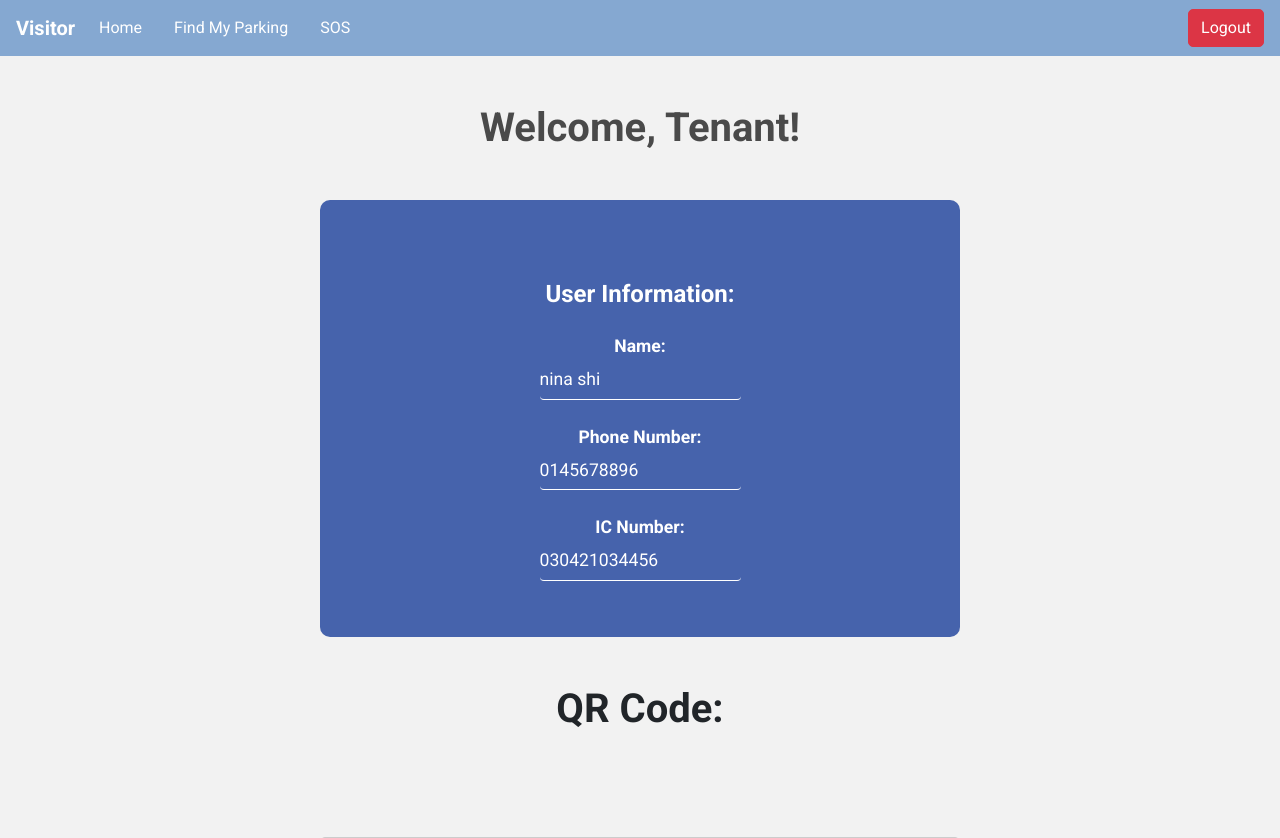
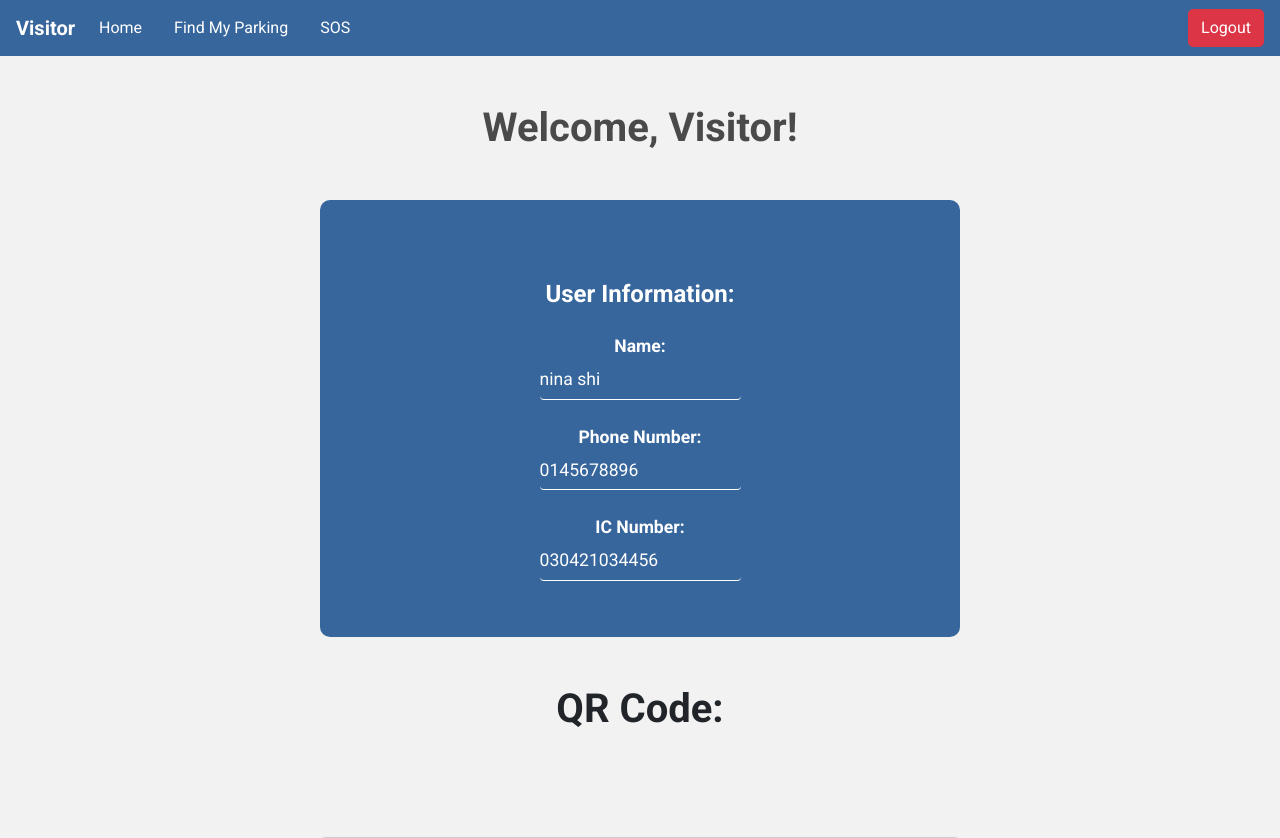
Before and after one commit to 1221302294/SE-Project-3, a Flask app: page /visitor in a window 1280 px wide. Shown: the top 838 px of the page. Run offline with Flask 3, Linux system fonts and the light colour scheme; a user stored in the database is signed in.

Commit message:
upd visitor

```diff
--- a/templates/visitor.html
+++ b/templates/visitor.html
@@ -61,7 +61,7 @@
   }
 
   .user-info {
-    background-color: #4663ac;
+    background-color: #37669c;
     padding: 2rem;
     color: white;
     border-radius: 10px;
@@ -127,7 +127,7 @@
 
 </style>
 <body>
-    <nav class="navbar navbar-expand-lg navbar-light" style="background-color: #85A8D1; color: white;"> <!-- Set background color to #85A8D1 and text color to white -->
+    <nav class="navbar navbar-expand-lg navbar-light" style="background-color: #37669c; color: white;"> <!-- Set background color to #85A8D1 and text color to white -->
         <a class="navbar-brand" href="#" style="color: white;">Visitor</a> <!-- Set text color to white -->
         <button class="navbar-toggler" type="button" data-toggle="collapse" data-target="#navbarNav" aria-controls="navbarNav" aria-expanded="false" aria-label="Toggle navigation">
           <span class="navbar-toggler-icon"></span>
@@ -141,7 +141,7 @@
               <a class="nav-link" href="{{ url_for('find_parking') }}" style="color: white;">Find My Parking</a>
             </li>
             <li class="nav-item">
-              <a class="nav-link" href="{{ url_for('submit_sos') }}" style="color: white;">SOS</a>
+              <a class="nav-link" href="{{ url_for('sos_button') }}" style="color: white;">SOS</a>
             </li>
           </ul>
         </div>
@@ -155,7 +155,7 @@
 
 
     <div class="mt-3"></div>
-  <h1>Welcome, Tenant!</h1>
+  <h1>Welcome, Visitor!</h1>
   <div class="user-info">
     <h3>User Information:</h3>
     <div style="display: flex; flex-direction: column; align-items: center; justify-content: center; width: 50%;">
```
